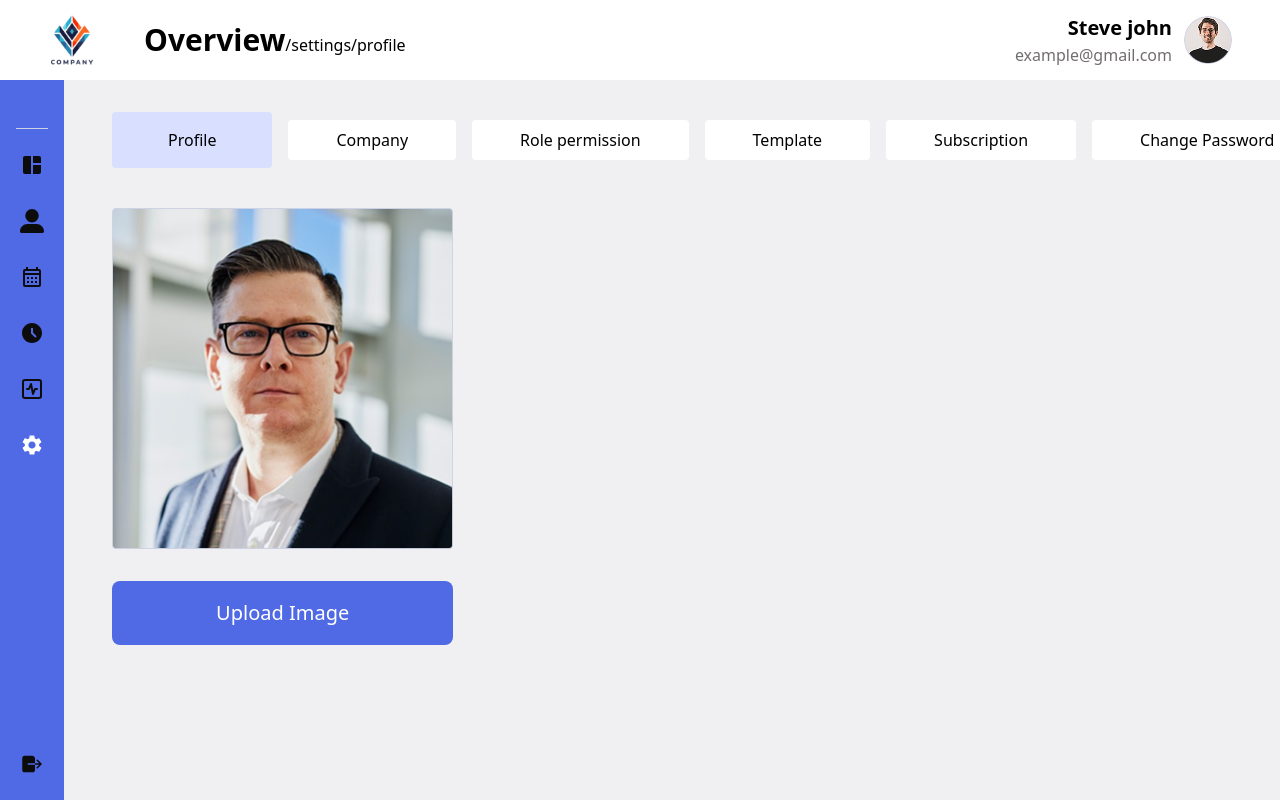
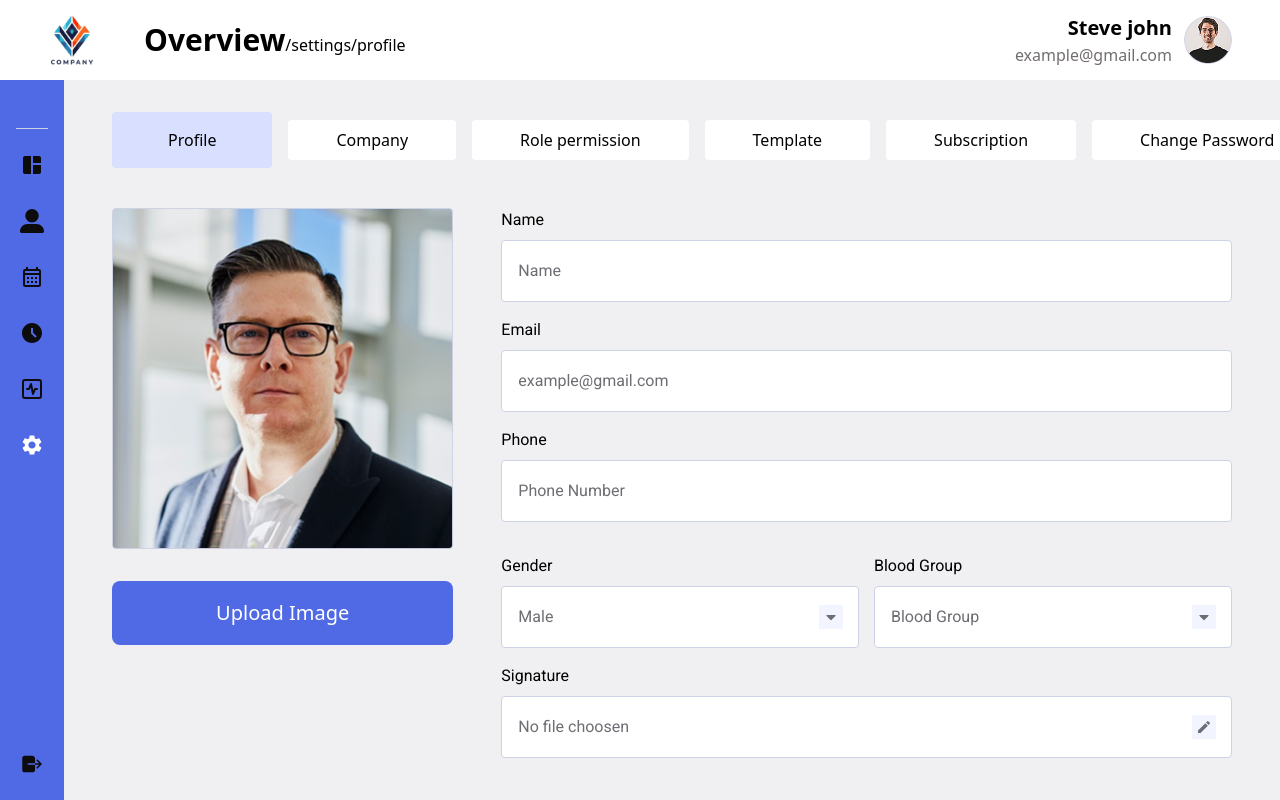
Before and after one commit to newajfireAI/TimeSheetManagament, a Next.js app: page /settings/profile in a window 1280 px wide. Built offline with nearby package versions, Linux system fonts and the light colour scheme.

Commit message:
profile running

```diff
--- a/src/app/settings/(slug)/profile/SettingProfile.jsx
+++ b/src/app/settings/(slug)/profile/SettingProfile.jsx
@@ -4,12 +4,26 @@ import SettingsLayout from '../../SettingsLayout'
 import Image from 'next/image'
 
 import { FaCaretDown, FaCaretUp } from "react-icons/fa";
+import { MdModeEdit } from 'react-icons/md';
 
 
 export default function SettingProfile() {
   const [Gender, setGender] = useState("Male");
   const [showGender, setShowGender] = useState(false);
   const gender = ["Male", "Female", "Others"];
+
+  const [Blood, setBlood] = useState("Blood Group");
+  const [showBlood, setShowBlood] = useState(false);
+  const bloodGroups = [
+  "A+",
+  "A−",
+  "B+",
+  "B−",
+  "AB+",
+  "AB−",
+  "O+",
+  "O−"
+];
 
   return (
     <SettingsLayout>
@@ -23,7 +37,103 @@ export default function SettingProfile() {
           </div>
         </div>
         <div className='col-span-2 '>
-          {/* Sajid Vai Do this */}
+          <div className="flex flex-col gap-2 ">
+                    <label className="font-roboto text-[#000000] text-[16px]">
+                      Name
+                    </label>
+                    <input
+                      className="w-full bg-white outline-none py-[18px] px-4 text-[#6D6E73] font-roboto text-[16px] placeholder-[#6D6E73] border border-[#CED2E5] rounded "
+                      placeholder="Name"
+                    />
+                  </div>
+
+                  <div className="flex flex-col gap-2 mt-4 ">
+                    <label className="font-roboto text-[#000000] text-[16px]">
+                      Email
+                    </label>
+                    <input
+                      className="w-full bg-white outline-none py-[18px] px-4 text-[#6D6E73] font-roboto text-[16px] placeholder-[#6D6E73] border border-[#CED2E5] rounded "
+                      placeholder="example@gmail.com"
+                    />
+                  </div>
+                  <div className="flex flex-col gap-2 mt-4 w-full  ">
+                      <label className="font-roboto text-[#000000] text-[16px]">
+                        Phone
+                      </label>
+
+                        <input
+                          className="w-full bg-white outline-none py-[18px] px-4 text-[#6D6E73] font-roboto text-[16px] placeholder-[#6D6E73] border border-[#CED2E5] rounded "
+                          placeholder="Phone Number"
+                        />
+
+
+                    </div>
+
+                  <div className="flex justify-between gap-[2%] mt-4 ">
+                    <div className="flex flex-col gap-2 mt-4  w-full">
+                      <label className="font-roboto text-[#000000] text-[16px]">
+                        Gender
+                      </label>
+                      <div className="relative"
+                        onClick={() => setShowGender(!showGender)}
+                      >
+                        <input
+                          readOnly
+                          className="w-full bg-white outline-none py-[18px] px-4 text-[#6D6E73] font-roboto text-[16px] placeholder-[#6D6E73] border border-[#CED2E5] rounded "
+                          placeholder={Gender}
+                        />
+                        <div className="w-6 h-6 bg-[#F2F4FF] flex items-center justify-center absolute top-1/2 -translate-y-1/2 right-4 text-[#6D6E73]">
+                          {showGender ? <FaCaretUp /> : <FaCaretDown />}
+                        </div>
+                        <div className={`w-full text-center bg-white font-inter text-[14px] text-[#333333] z-30 absolute ${showGender ? "opacity-100 h-auto visible overflow-auto" : "opacity-0 h-0 invisible overflow-hidden"}`}>
+                          {gender.map((item) => (
+                            <div key={item} onClick={() => { setGender(item); setShowGender(false); }} className="py-2 hover:bg-[#5069E5] hover:text-white cursor-pointer">{item}</div>
+                          ))}
+                        </div>
+                      </div>
+                    </div>
+
+
+
+                  <div className="flex flex-col gap-2 mt-4  w-full">
+                      <label className="font-roboto text-[#000000] text-[16px]">
+                        Blood Group
+                      </label>
+                      <div className="relative"
+                        onClick={() => setShowBlood(!showBlood)}
+                      >
+                        <input
+                          readOnly
+                          className="w-full bg-white outline-none py-[18px] px-4 text-[#6D6E73] font-roboto text-[16px] placeholder-[#6D6E73] border border-[#CED2E5] rounded "
+                          placeholder={Blood}
+                        />
+                        <div className="w-6 h-6 bg-[#F2F4FF] flex items-center justify-center absolute top-1/2 -translate-y-1/2 right-4 text-[#6D6E73]">
+                          {showBlood ? <FaCaretUp /> : <FaCaretDown />}
+                        </div>
+                        <div className={`w-full text-center  overflow-y-scroll hide-scrollbar bg-white font-inter text-[14px] text-[#333333] z-30 absolute ${showBlood ? "opacity-100 h-[150px] visible overflow-auto" : "opacity-0 h-0 invisible overflow-hidden"}`}>
+                          {bloodGroups.map((item) => (
+                            <div key={item} onClick={() => { setBlood(item); setShowBlood(false); }} className="py-2 hover:bg-[#5069E5] hover:text-white cursor-pointer">{item}</div>
+                          ))}
+                        </div>
+                      </div>
+                    </div>
+
+                  </div>
+
+                   <div className="flex flex-col gap-2 mt-4 w-full  ">
+                              <label className="font-roboto text-[#000000] text-[16px]">
+                                Signature
+                              </label>
+                              <div className="relative">
+                                <input
+                                  className="w-full bg-white outline-none py-[18px] px-4 text-[#6D6E73] font-roboto text-[16px] placeholder-[#6D6E73] border border-[#CED2E5] rounded "
+                                  placeholder="No file choosen"
+                                />
+                                <div className="w-6 h-6 bg-[#F2F4FF] flex items-center justify-center absolute top-1/2 -translate-y-1/2 right-4 text-[#6D6E73]">
+                                  <MdModeEdit />
+                                </div>
+                              </div>
+                            </div>
         </div>
 
       </div>
```
